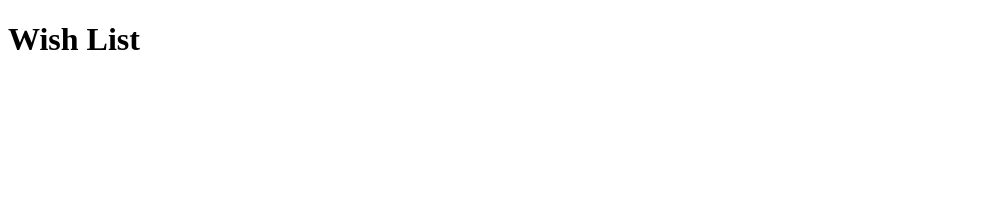
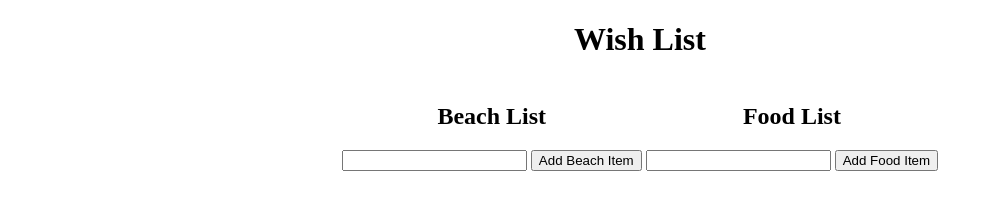
Before and after one commit to UltimateCoder00/Todo-List, a plain HTML site: page index.html in a window 1280 px wide. Shown: the whole page, without its empty margins (0-993 px from the left). Drawn offline with nearby package versions, Linux system fonts and the light colour scheme.

Commit message:
Add beach & food html content

```diff
--- a/index.html
+++ b/index.html
@@ -6,6 +6,40 @@
   </head>
   <body>
     <script src="https://code.jquery.com/jquery-3.3.1.min.js"></script>
-    <h1>Wish List</h1>
+
+    <h1 align="center">Wish List</h1>
+
+    <table align="center">
+      <tr>
+        <th>
+          <h2>Beach List</h2>
+          <form id="beach-add-form" class="beach-add-form">
+            <input type="text" id="new-beach-item" class="new-beach-item" name="new-beach-item" />
+            <input type="submit" id="add-beach-item" class="add-beach-item" value="Add Beach Item" />
+          </form>
+
+          <form id="beach-wishlist-form">
+            <ul id="beach-item" class="beach-item">
+            </ul>
+          </form>
+        </th>
+
+        <th>
+          <h2>Food List</h2>
+          <form id="food-add-form" class="food-add-form">
+            <input type="text" id="new-food-item" class="new-food-item" name="new-food-item" />
+            <input type="submit" id="add-food-item" class="add-food-item" value="Add Food Item" />
+          </form>
+
+          <form id="food-wishlist-form">
+            <ul id="food-item" class="food-item">
+            </ul>
+          </form>
+        </th>
+      </tr>
+    </table>
+
+    <script src="js/wishList.js"></script>
+    <script src="src/wishList.js"></script>
   </body>
 </html>
```
